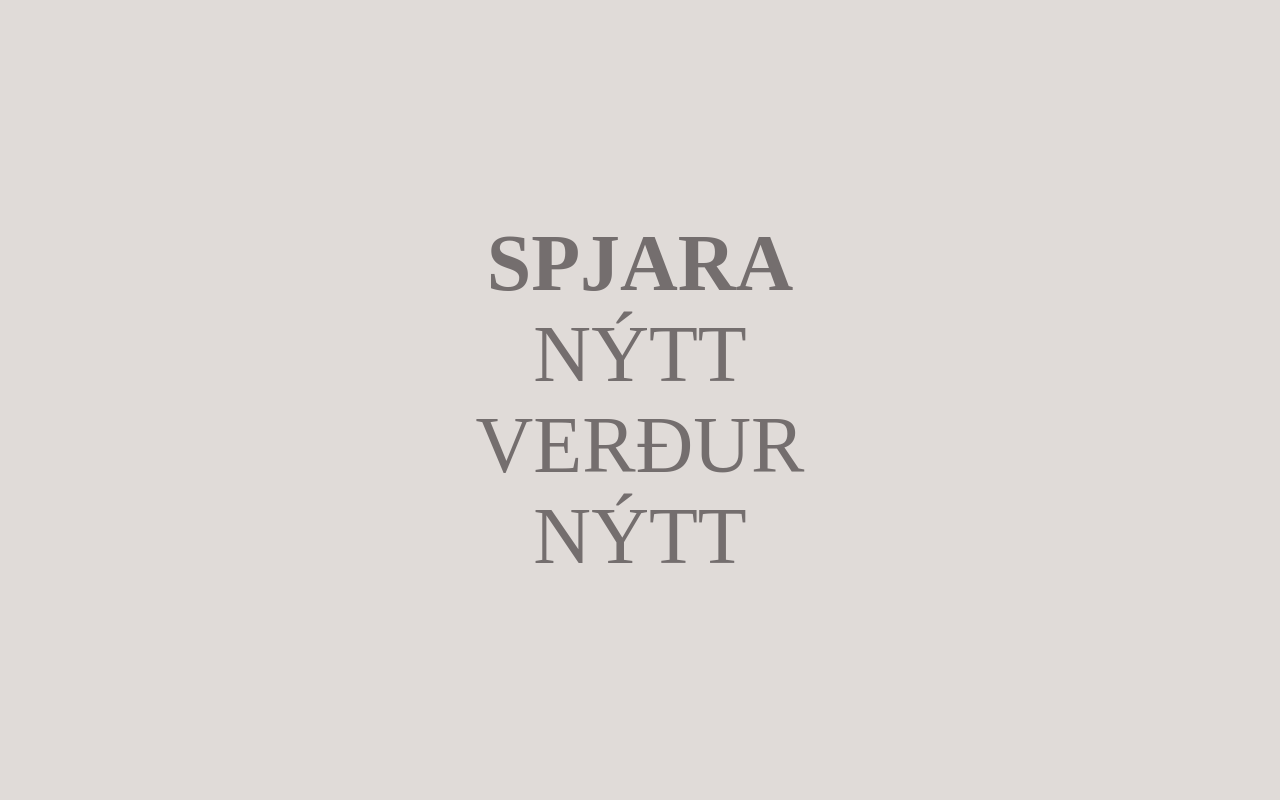
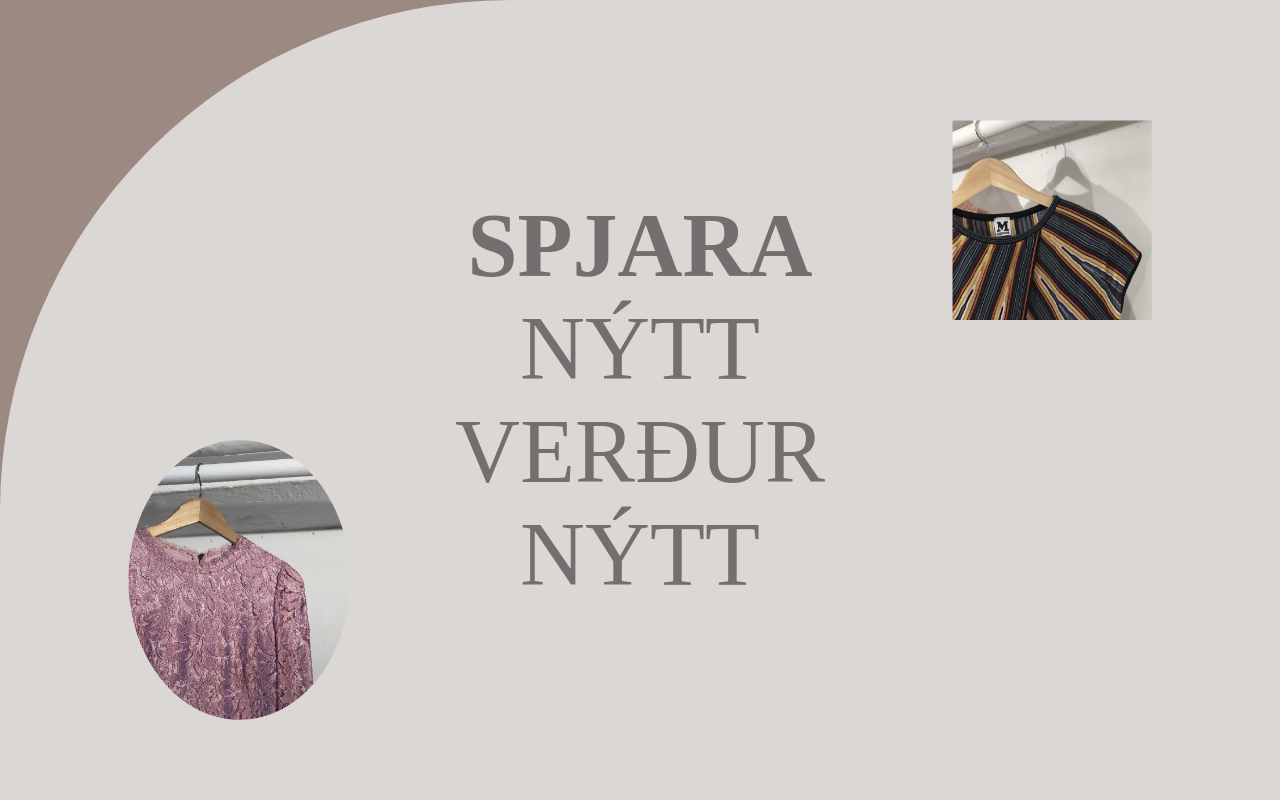
Before and after one commit to Spjara/spjara-info-page, a React (Create React App) app: page / in a window 1280 px wide. Shown: the top 800 px of the page. Built offline with nearby package versions, Linux system fonts and the light colour scheme.

Commit message:
added dresses to first page

```diff
--- /dev/null
+++ b/src/components/Landing/Landing.styles.tsx
@@ -0,0 +1,106 @@
+import styled from 'styled-components';
+
+export const Wrapper = styled.div`
+  height: 100vh;
+  width: 100%;
+  color: #746e6e;
+`;
+
+export const Background = styled.div`
+  position: absolute;
+  z-index: -1;
+  top: 0;
+  width: 100%;
+  height: 100%;
+  background: url('./Assets/icons/left_corner.svg');
+  content: '';
+  background-size: cover;
+`;
+
+export const RightDress = styled.div`
+  position: absolute;
+  z-index: -1;
+  top: 15%;
+  right: 10%;
+  width: 200px;
+  height: 200px;
+  background: url('./Assets/icons/dress1.png');
+  content: '';
+  background-size: cover;
+
+  // tablet
+  @media (max-width: 768px) {
+    top: 15%;
+    right: 10%;
+    width: 150px;
+    height: 150px;
+  }
+
+  // mobile L
+  @media (max-width: 425px) {
+    width: 100px;
+    height: 100px;
+    top: 10%;
+  }
+`;
+
+export const LeftDress = styled.div`
+  position: absolute;
+  z-index: -1;
+  bottom: 10%;
+  left: 10%;
+  width: 220px;
+  height: 280px;
+  background: url('./Assets/icons/dress2.png');
+  content: '';
+  background-size: cover;
+
+  // tablet
+  @media (max-width: 768px) {
+    bottom: 15%;
+    width: 150px;
+    height: 200px;
+  }
+
+  // mobile L
+  @media (max-width: 425px) {
+    width: 120px;
+    height: 150px;
+    bottom: 10%;
+  }
+`;
+
+export const Content = styled.div`
+  height: 100%;
+  max-width: 800px;
+  margin: auto;
+  text-align: center;
+  display: flex;
+  align-items: center;
+  justify-content: center;
+`;
+
+export const Title = styled.div`
+  font-weight: 600;
+`;
+
+export const SubTitle = styled.div`
+  font-weight: 100;
+`;
+
+export const TextWrapper = styled.div`
+  font-size: 90px;
+  padding-top: auto;
+  padding-bottom: auto;
+  text-transform: uppercase;
+
+  // tablet
+  @media (max-width: 768px) {
+    font-size: 70px;
+  }
+
+  // mobile L
+  @media (max-width: 425px) {
+    font-size: 50px;
+  }
+`;
--- a/src/components/Landing/Landing.tsx
+++ b/src/components/Landing/Landing.tsx
@@ -1,59 +1,21 @@
 import React from 'react';
-import styled from 'styled-components';
-
-const Wrapper = styled.div`
-  height: 100vh;
-  background-color: #e0dbd8;
-  color: #746e6e;
-`;
-
-const Content = styled.div`
-  height: 100%;
-  max-width: 800px;
-  margin: auto;
-  text-align: center;
-  display: flex;
-  align-items: center;
-  justify-content: center;
-`;
-
-const Title = styled.div`
-  font-weight: 600;
-`;
-
-const SubTitle = styled.div`
-  font-weight: 100;
-`;
-
-const TextWrapper = styled.div`
-  font-size: 80px;
-  padding-top: auto;
-  padding-bottom: auto;
-  text-transform: uppercase;
-
-  // tablet
-  @media (max-width: 768px) {
-    font-size: 60px;
-  }
-
-  // mobile L
-  @media (max-width: 425px) {
-    font-size: 50px;
-  }
-`;
+import * as S from './Landing.styles';
 
 function Landing() {
   return (
-    <Wrapper>
-      <Content>
-        <TextWrapper>
-          <Title>Spjara</Title>
-          <SubTitle>Nýtt</SubTitle>
-          <SubTitle>verður</SubTitle>
-          <SubTitle>nýtt</SubTitle>
-        </TextWrapper>
-      </Content>
-    </Wrapper>
+    <S.Wrapper>
+      <S.Background />
+      <S.LeftDress />
+      <S.RightDress />
+      <S.Content>
+        <S.TextWrapper>
+          <S.Title>Spjara</S.Title>
+          <S.SubTitle>Nýtt</S.SubTitle>
+          <S.SubTitle>verður</S.SubTitle>
+          <S.SubTitle>nýtt</S.SubTitle>
+        </S.TextWrapper>
+      </S.Content>
+    </S.Wrapper>
   );
 }
 
--- a/src/components/TheTeam/TheTeam.tsx
+++ b/src/components/TheTeam/TheTeam.tsx
@@ -3,6 +3,7 @@ import styled from 'styled-components';
 import PersonTile from './components/PersonTile';
 
 const Wrapper = styled.div`
+  position: relative;
   min-height: 100vh;
   width: 100%;
   background-color: #e0dbd8;
```
Also changed, not shown: src/components/OurMission/OurMission.tsx (+4 -4 lines).
